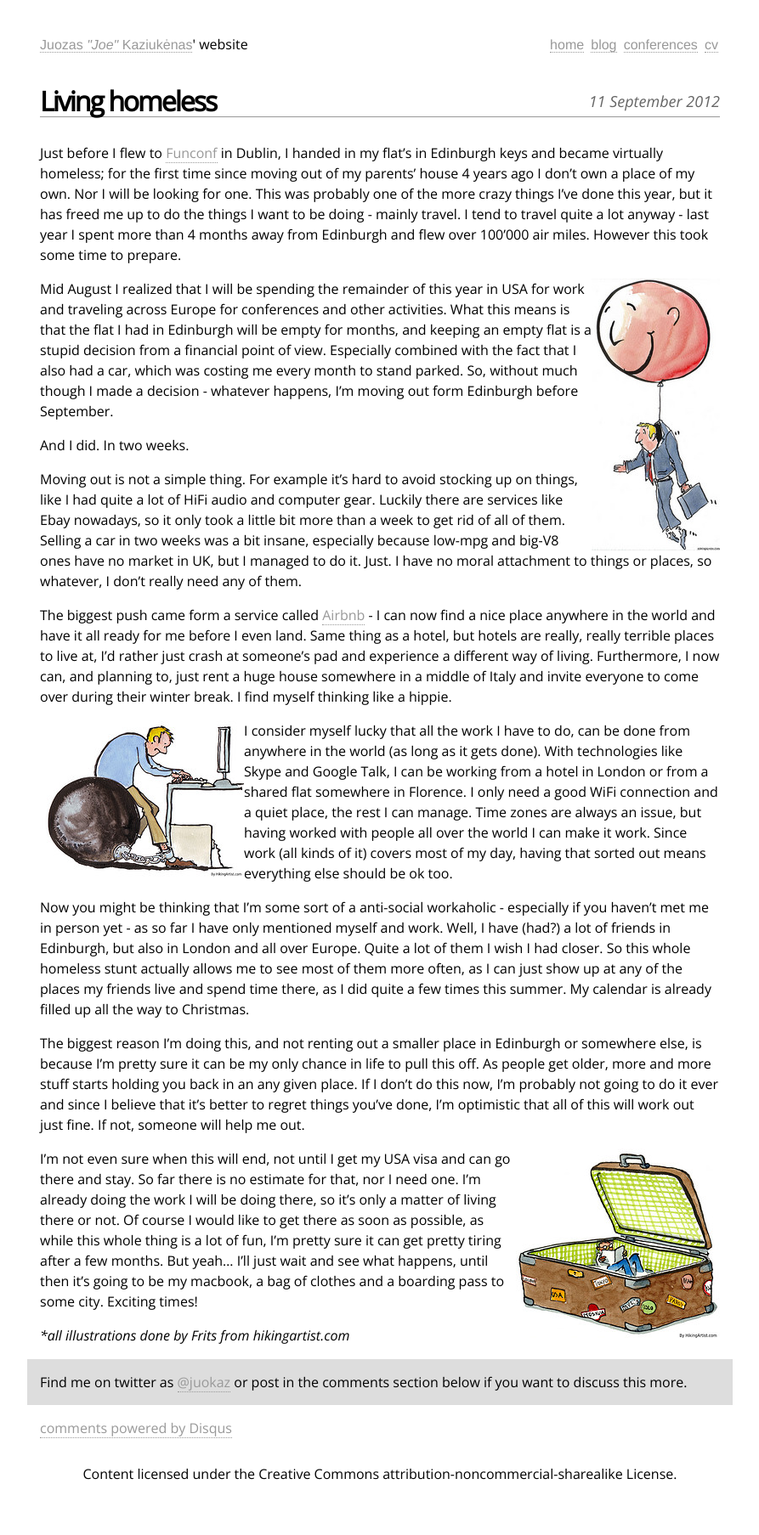
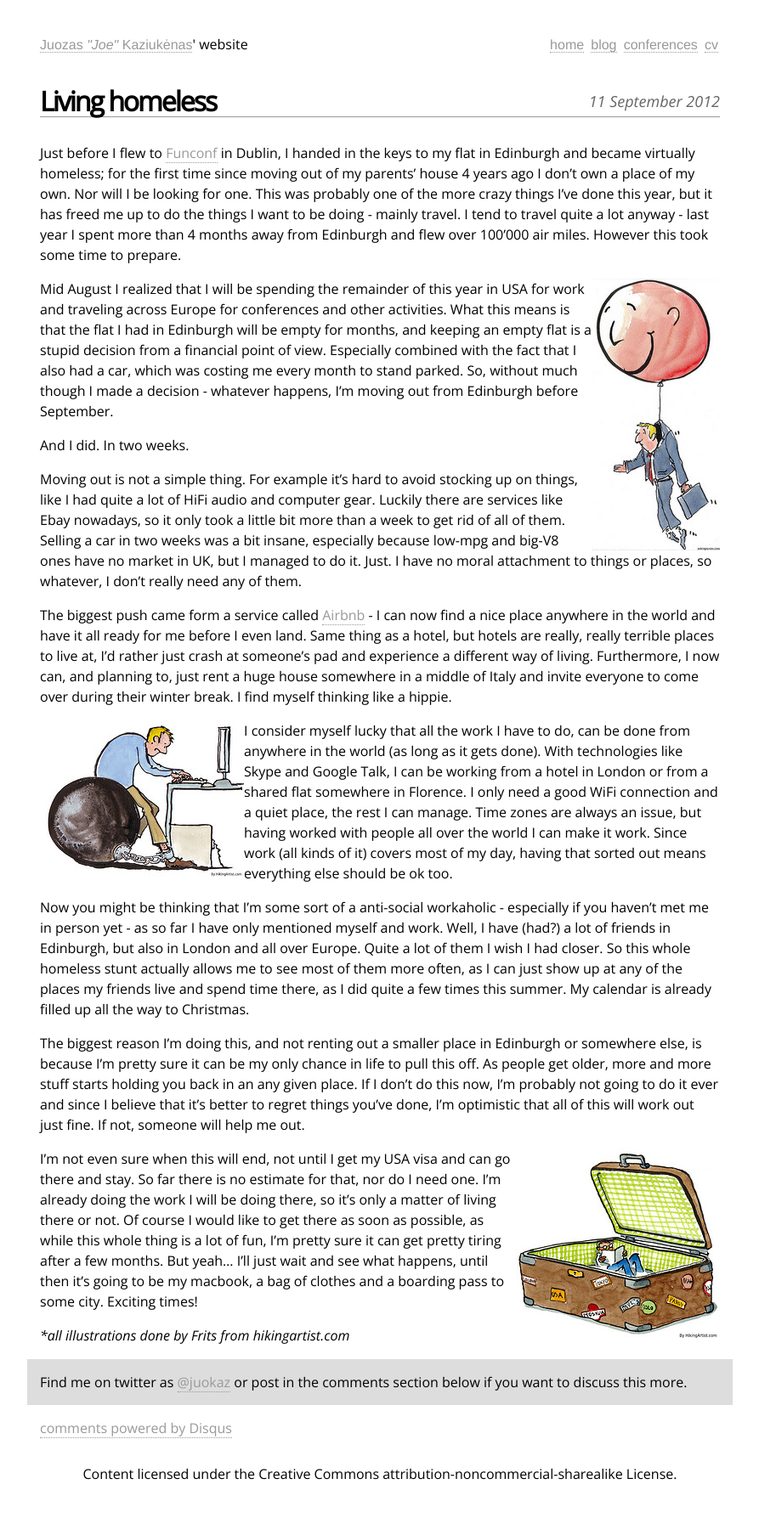
Before and after one commit to juokaz/juokaz.com, a Jekyll site: the page built from _posts/2012-09-11-living-homeless.markdown, in a window 1280 px wide. Shown: the whole page at 85% size, without its empty margins (193-1086 px from the left). Built offline with Jekyll 4.4.1, drawn with Linux system fonts in a browser that asks for light colours; comment, search, counter and statistics services are not loaded.

Commit message:
Fixed spelling mistakes. Thanks Ed

```diff
--- a/_posts/2012-09-11-living-homeless.markdown
+++ b/_posts/2012-09-11-living-homeless.markdown
@@ -2,15 +2,15 @@
 layout: post
 title: Living homeless
 location: Vilnius, Lithuania
-excerpt: Just before I flew to Funconf in Dublin, I handed in my flat's in Edinburgh keys and became virtually homeless; for the first time since moving out of my parents' house 4 years ago I don't own a place of my own. Nor I will be looking for one.
+excerpt: Just before I flew to Funconf in Dublin, I handed in the keys to my flat in Edinburgh and became virtually homeless; for the first time since moving out of my parents' house 4 years ago I don't own a place of my own. Nor will I be looking for one.
 comments: true
 ---
 
-Just before I flew to [Funconf](/blog/funconf-fuck-yeah.html) in Dublin, I handed in my flat's in Edinburgh keys and became virtually homeless; for the first time since moving out of my parents' house 4 years ago I don't own a place of my own. Nor I will be looking for one. This was probably one of the more crazy things I've done this year, but it has freed me up to do the things I want to be doing - mainly travel. I tend to travel quite a lot anyway - last year I spent more than 4 months away from Edinburgh and flew over 100'000 air miles. However this took some time to prepare.
+Just before I flew to [Funconf](/blog/funconf-fuck-yeah.html) in Dublin, I handed in the keys to my flat in Edinburgh and became virtually homeless; for the first time since moving out of my parents' house 4 years ago I don't own a place of my own. Nor will I be looking for one. This was probably one of the more crazy things I've done this year, but it has freed me up to do the things I want to be doing - mainly travel. I tend to travel quite a lot anyway - last year I spent more than 4 months away from Edinburgh and flew over 100'000 air miles. However this took some time to prepare.
 
 <img src="/blog/images/flying.jpg" alt="" class="right" />
 
-Mid August I realized that I will be spending the remainder of this year in USA for work and traveling across Europe for conferences and other activities. What this means is that the flat I had in Edinburgh will be empty for months, and keeping an empty flat is a stupid decision from a financial point of view. Especially combined with the fact that I also had a car, which was costing me every month to stand parked. So, without much though I made a decision - whatever happens, I'm moving out form Edinburgh before September.
+Mid August I realized that I will be spending the remainder of this year in USA for work and traveling across Europe for conferences and other activities. What this means is that the flat I had in Edinburgh will be empty for months, and keeping an empty flat is a stupid decision from a financial point of view. Especially combined with the fact that I also had a car, which was costing me every month to stand parked. So, without much though I made a decision - whatever happens, I'm moving out from Edinburgh before September.
 
 And I did. In two weeks.
 
@@ -28,6 +28,6 @@ The biggest reason I'm doing this, and not renting out a smaller place in Edinbu
 
 <img src="/blog/images/travel-bag.jpg" alt="" class="right" />
 
-I'm not even sure when this will end, not until I get my USA visa and can go there and stay. So far there is no estimate for that, nor I need one. I'm already doing the work I will be doing there, so it's only a matter of living there or not. Of course I would like to get there as soon as possible, as while this whole thing is a lot of fun, I'm pretty sure it can get pretty tiring after a few months. But yeah... I'll just wait and see what happens, until then it's going to be my macbook, a bag of clothes and a boarding pass to some city. Exciting times!
+I'm not even sure when this will end, not until I get my USA visa and can go there and stay. So far there is no estimate for that, nor do I need one. I'm already doing the work I will be doing there, so it's only a matter of living there or not. Of course I would like to get there as soon as possible, as while this whole thing is a lot of fun, I'm pretty sure it can get pretty tiring after a few months. But yeah... I'll just wait and see what happens, until then it's going to be my macbook, a bag of clothes and a boarding pass to some city. Exciting times!
 
 *\*all illustrations done by Frits from hikingartist.com*
```
